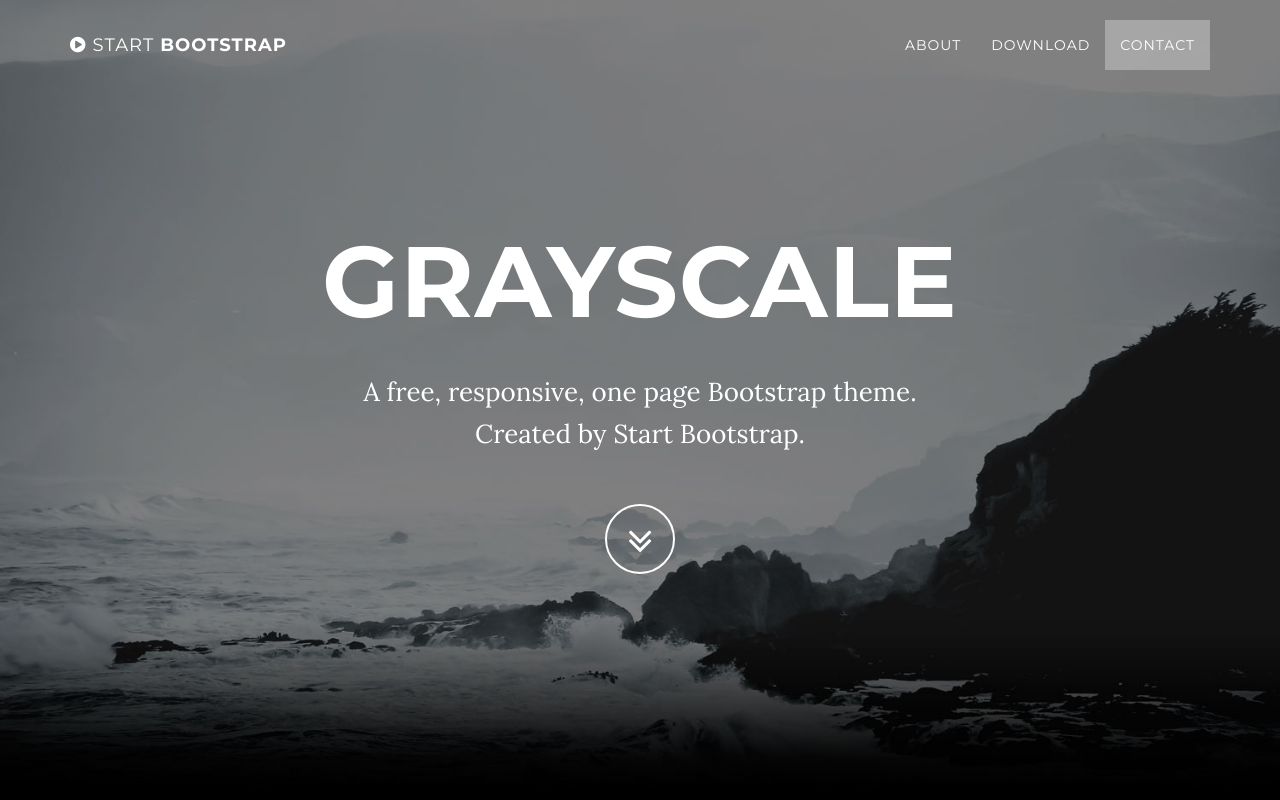
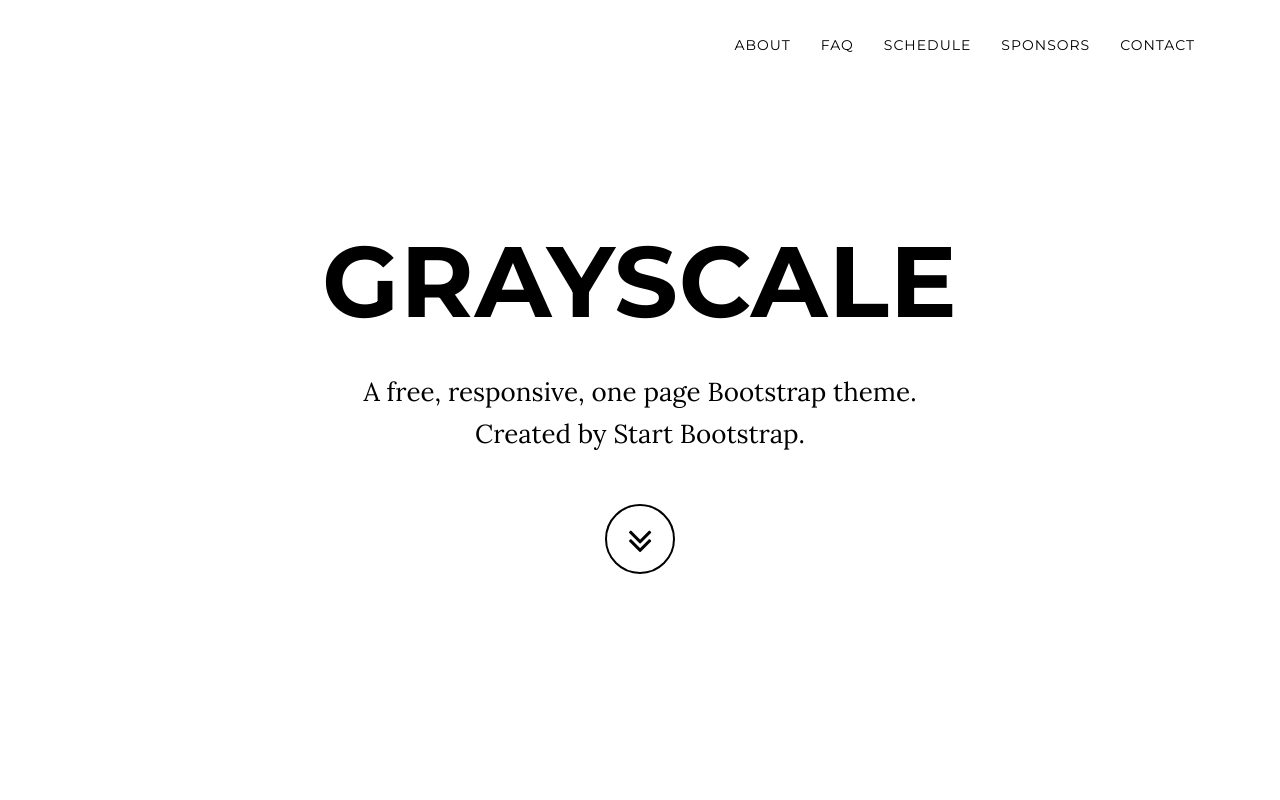
Before and after one commit to AcademyHacks/AcademyHacks.github.io, a website: page index.html in a window 1280 px wide. Shown: the top 800 px of the page. Drawn offline with nearby package versions, Linux system fonts and the light colour scheme; some packages are replaced by stand-ins of ours.

Commit message:
Theme Setup
Changed font and background colors, set up divs.

```diff
--- a/css/grayscale.css
+++ b/css/grayscale.css
@@ -7,8 +7,8 @@
   width: 100%;
   height: 100%;
   font-family: "Lora", "Helvetica Neue", Helvetica, Arial, sans-serif;
-  color: white;
-  background-color: black;
+  color: black;
+  background-color: white;
 }
 html {
   width: 100%;
@@ -75,7 +75,7 @@
   outline: none;
 }
 .navbar-custom a {
-  color: white;
+  color: black;
 }
 .navbar-custom .nav li a {
   -webkit-transition: background 0.3s ease-in-out;
@@ -113,8 +113,8 @@
   }
   .navbar-custom.top-nav-collapse {
     padding: 0;
-    background: black;
-    border-bottom: 1px solid rgba(255, 255, 255, 0.3);
+    background: white;
+    border-bottom: 1px solid rgba(255, 255, 255, 1);
   }
 }
 .intro {
@@ -123,9 +123,9 @@
   height: auto;
   padding: 100px 0;
   text-align: center;
-  color: white;
-  background: url(../img/intro-bg.jpg) no-repeat bottom center scroll;
-  background-color: black;
+  color: black;
+  background: url(../img/) no-repeat bottom center scroll;
+  background-color: white;
   -webkit-background-size: cover;
   -moz-background-size: cover;
   background-size: cover;
@@ -158,10 +158,10 @@
   height: 70px;
   margin-top: 15px;
   padding: 7px 16px;
-  border: 2px solid white;
+  border: 2px solid black;
   border-radius: 100% !important;
   font-size: 40px;
-  color: white;
+  color: black;
   background: transparent;
   -webkit-transition: background 0.3s ease-in-out;
   -moz-transition: background 0.3s ease-in-out;
@@ -223,9 +223,9 @@
 .download-section {
   width: 100%;
   padding: 50px 0;
-  color: white;
+  color: black;
   background: url(../img/downloads-bg.jpg) no-repeat center center scroll;
-  background-color: black;
+  background-color: white;
   -webkit-background-size: cover;
   -moz-background-size: cover;
   background-size: cover;
--- a/index.html
+++ b/index.html
@@ -9,7 +9,7 @@
     <meta name="description" content="">
     <meta name="author" content="">
 
-    <title>Grayscale - Start Bootstrap Theme</title>
+    <title>AcademyHacks I</title>
 
     <!-- Bootstrap Core CSS -->
     <link href="vendor/bootstrap/css/bootstrap.min.css" rel="stylesheet">
@@ -20,7 +20,7 @@
     <link href="https://fonts.googleapis.com/css?family=Montserrat:400,700" rel="stylesheet" type="text/css">
 
     <!-- Theme CSS -->
-    <link href="css/grayscale.min.css" rel="stylesheet">
+    <link href="css/grayscale.css" rel="stylesheet">
 
     <!-- HTML5 Shim and Respond.js IE8 support of HTML5 elements and media queries -->
     <!-- WARNING: Respond.js doesn't work if you view the page via file:// -->
@@ -41,7 +41,7 @@
                     Menu <i class="fa fa-bars"></i>
                 </button>
                 <a class="navbar-brand page-scroll" href="#page-top">
-                    <i class="fa fa-play-circle"></i> <span class="light">Start</span> Bootstrap
+
                 </a>
             </div>
 
@@ -56,7 +56,13 @@
                         <a class="page-scroll" href="#about">About</a>
                     </li>
                     <li>
-                        <a class="page-scroll" href="#download">Download</a>
+                        <a class="page-scroll" href="#download">FAQ</a>
+                    </li>
+                    <li>
+                        <a class="page-scroll" href="#download">Schedule</a>
+                    </li>
+                    <li>
+                        <a class="page-scroll" href="#download">Sponsors</a>
                     </li>
                     <li>
                         <a class="page-scroll" href="#contact">Contact</a>
```
Also changed, not shown: img/downloads-bg.jpg (deleted), img/intro-bg.jpg (deleted).
